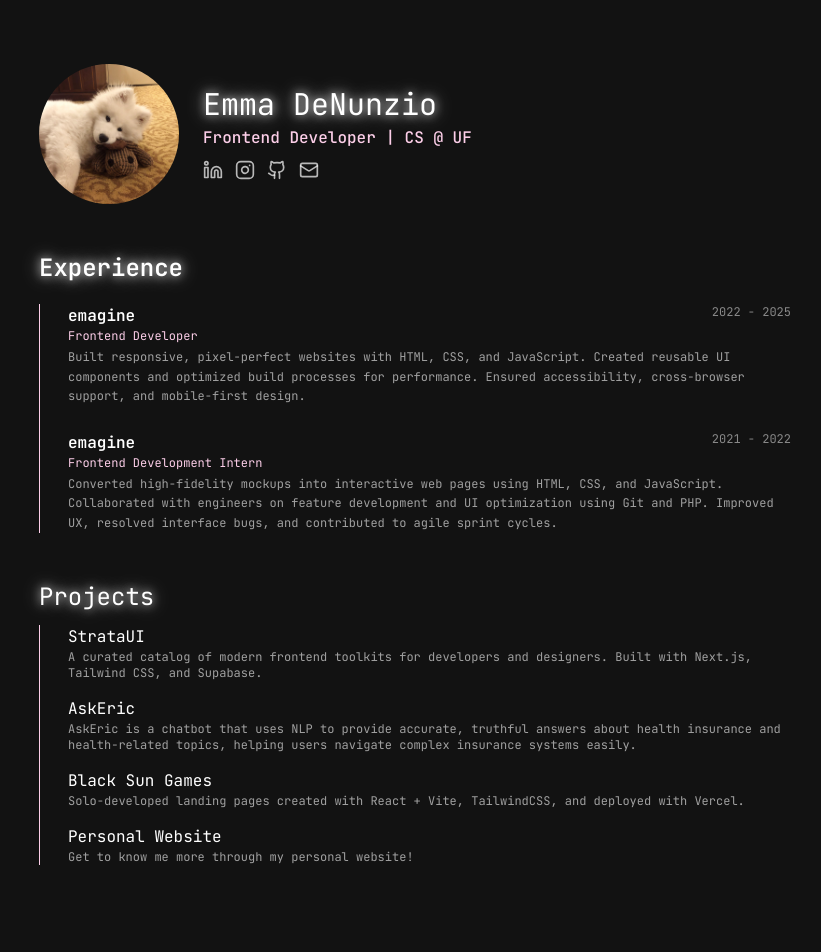
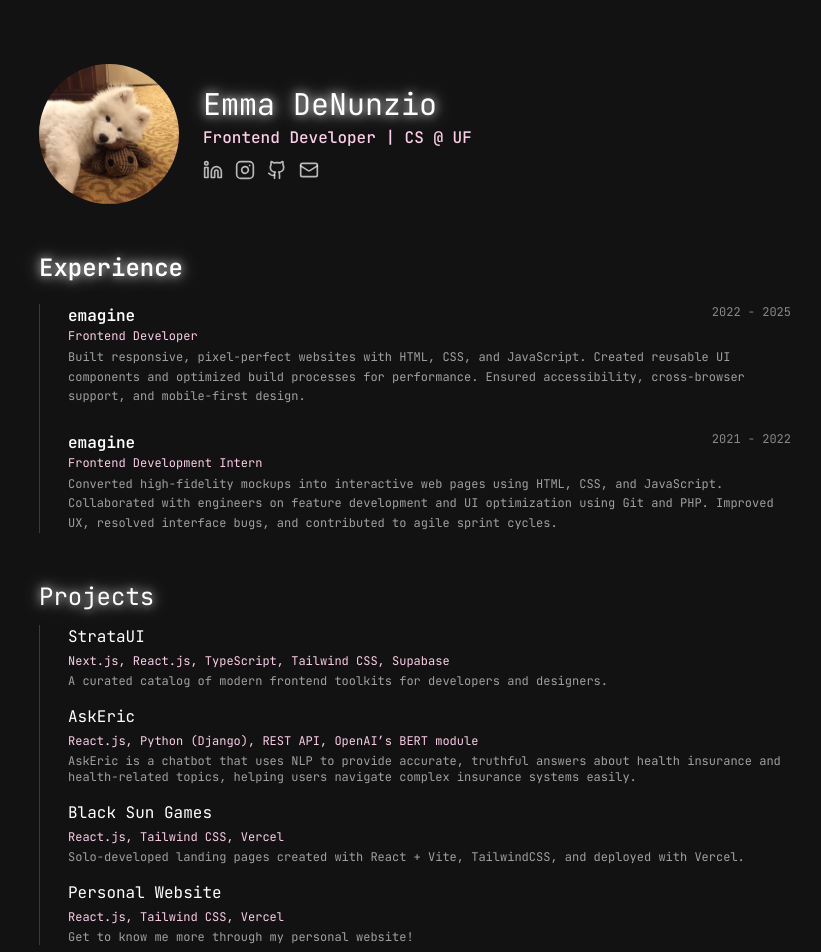
Before and after one commit to emijane/edenunz, a React (Vite) app in the folder portfolio/: page / in a window 1280 px wide. Shown: the top 952 px of the page, without its empty margins (225-1046 px from the left). Before the commit the page ends 889 px from the top, so only its background shows below. Built offline with nearby package versions, Linux system fonts and the light colour scheme.

Commit message:
style updates

```diff
--- /dev/null
+++ b/portfolio/src/components/ProjectCard.jsx
@@ -0,0 +1,27 @@
+{/* dynamic project card component */}
+
+import React from "react";
+
+export default function ProjectCard({ title, link, tech, description }) {
+    return (
+        <div className="flex flex-col gap-1">
+            <h3 className='hover:underline'>
+                {/* Link + Title for h3*/}
+                <a
+                href={link}
+                target="_blank"
+                rel="noopener noreferrer">
+                    {title}
+                </a>
+            </h3>
+            <p className="text-xs italic text-pink-200">
+                {tech}
+            </p>
+
+            {/* Description */}
+            <p className='text-xs text-white/60'>
+                {description}
+            </p>
+        </div>
+    );
+}
--- a/portfolio/src/layout/ExperienceSection.jsx
+++ b/portfolio/src/layout/ExperienceSection.jsx
@@ -10,7 +10,7 @@ export default function ExperienceSection() {
             </h2>
 
             {/* Timeline container */}
-            <div className="relative flex flex-col gap-6 pl-7 border-l border-pink-200">
+            <div className="relative flex flex-col gap-6 pl-7 border-l border-pink-200/20">
                 <ExperienceBlock
                     company="emagine"
                     date="2022 - 2025"
--- a/portfolio/src/layout/ProjectSection.jsx
+++ b/portfolio/src/layout/ProjectSection.jsx
@@ -1,31 +1,35 @@
 {/* projects section */}
 
-import ContentBlock from "../components/ContentBlock";
+import ProjectCard from "../components/ProjectCard";
 
 export default function ProjectsSection() {
     return (
         <div className='flex flex-col gap-3 text-left p-6'>
             <h2 className='text-2xl text-white text-glow'>Projects</h2>
-            <div className='flex flex-col gap-4 pl-7 border-l border-pink-200'>
+            <div className='flex flex-col gap-4 pl-7 border-l border-pink-200/20'>
                 {/* Content blocks */}
-                <ContentBlock
+                <ProjectCard
                     title="StrataUI"
                     link="https://github.com/emijane/StrataUI"
-                    description="A curated catalog of modern frontend toolkits for developers and designers. Built with Next.js, Tailwind CSS, and Supabase."
+                    tech="Next.js, React.js, TypeScript, Tailwind CSS, Supabase"
+                    description="A curated catalog of modern frontend toolkits for developers and designers."
                 />
-                <ContentBlock
+                <ProjectCard
                     title="AskEric"
                     link="https://github.com/emijane/EquityEric"
+                    tech="React.js, Python (Django), REST API, OpenAI’s BERT module"
                     description="AskEric is a chatbot that uses NLP to provide accurate, truthful answers about health insurance and health-related topics, helping users navigate complex insurance systems easily."
                 />
-                <ContentBlock
+                <ProjectCard
                     title="Black Sun Games"
                     link="https://github.com/emijane/BSG"
+                    tech="React.js, Tailwind CSS, Vercel"
                     description="Solo-developed landing pages created with React + Vite, TailwindCSS, and deployed with Vercel."
                 />
-                <ContentBlock
+                <ProjectCard
                     title="Personal Website"
                     link="https://portfolio-2-0-iota.vercel.app/"
+                    tech="React.js, Tailwind CSS, Vercel"
                     description="Get to know me more through my personal website!"
                 />
             </div>
```
